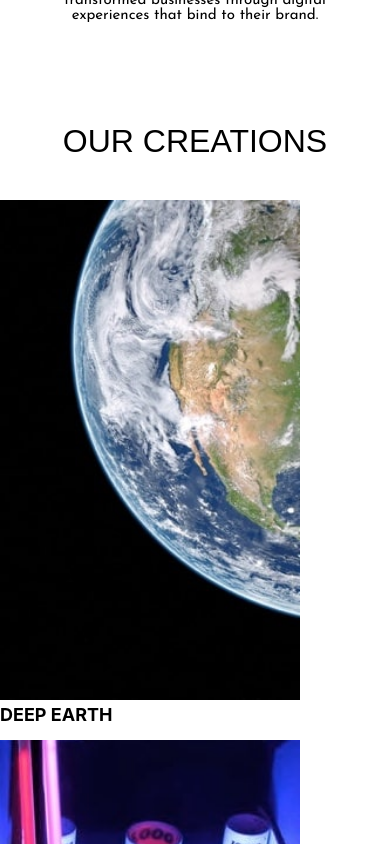
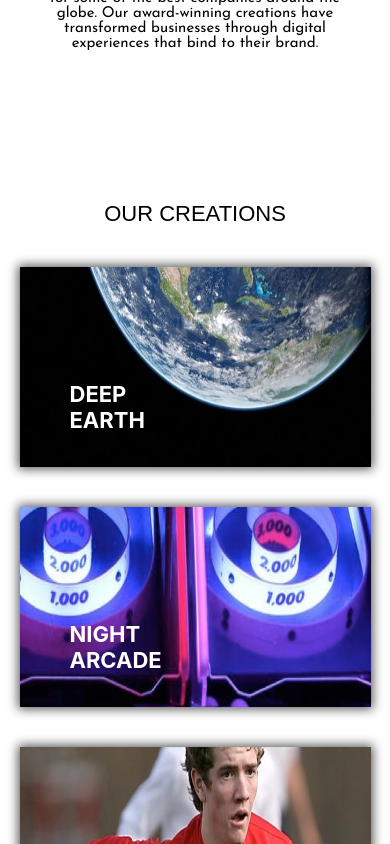
Before and after one commit to Arttutu/loopstudios, a React (Create React App) app: page / in a window 390 px wide. Shown: the part 1220-2064 px from the top of the page. Built offline with nearby package versions, Linux system fonts and the light colour scheme.

Commit message:
terminando a estilização daaas section nossas criaçao e  adicionando imagens mobile viaa json

```diff
--- a/src/Componentes/Botao/index.jsx
+++ b/src/Componentes/Botao/index.jsx
@@ -1,12 +1,19 @@
 import React from 'react'
 import { styled } from 'styled-components'
-import { cor2 } from '../UI/variaveis'
+import { cor1, cor2 } from '../UI/variaveis'
 const BotaoStyle = styled.button`
     border: 2px solid ${cor2};
     color: ${cor2};
     padding: 10px;
     width: 150px;
     border-radius: 5px;
+    font-size: 18px;
+    transition: 0.5s;
+
+    &:hover{
+      color: ${cor1};
+      background-color: ${cor2};
+    }
     @media (max-width:768px){
       display: none;
     }
--- a/src/Componentes/Card/index.jsx
+++ b/src/Componentes/Card/index.jsx
@@ -1,29 +1,55 @@
 import React from 'react'
 import { styled } from 'styled-components'
 import { cor1, cor2 } from '../UI/variaveis'
+
 const CardStyle = styled.div`
-
     width: 300px;
     height: 500px;
-    &:nth-child(-n + 8){
+    cursor: pointer;
+    color: ${cor1};
+    transition: 0.2s;
+    &:hover {
+        color: ${cor2}
+    }
+    &:nth-child(-n + 8) {
         margin-top: 40px;
     }
+    @media (max-width: 768px) {
+        width: 90%;
+        margin: 0 auto;
+        height: 200px;
+    }
 `
+
 const Img = styled.img`
     width: 100%;
     height: 100%;
     z-index: -1;
+    box-shadow: 0px 0px 10px 2px #000000a9;
+    transition: 0.2s;
+    &:hover {
+        opacity: 50%;
+    }
+    @media (max-width: 768px) {
+        content: url(${props => props.imgmobile});
+    }
+`
 
+const Nome = styled.h2`
+    width: 100px;
+    font-size: 22px;
+    position: relative;
+    top: -90px;
+    left: 50px;
+    font-weight: bolder;
+    transition: 0.5s;
 `
-const Nome = styled.h2`
-    color: ${cor2};
-    font-size: 18px;
-`
-export default function Card({img, titulo}) {
-  return (
-    <CardStyle>
-      <Img src={img} />
-      <Nome>{titulo}</Nome>
-    </CardStyle>
-  )
+
+export default function Card({ img, titulo, imgmobile }) {
+    return (
+        <CardStyle>
+            <Img src={img} imgmobile={imgmobile} alt={titulo} title={titulo} />
+            <Nome>{titulo}</Nome>
+        </CardStyle>
+    )
 }
--- a/src/Componentes/Criacao/card.json
+++ b/src/Componentes/Criacao/card.json
@@ -2,41 +2,49 @@
 
     {
         "image":  "./img/desktop/image-deep-earth.jpg",
+        "imageMobile": "./img/mobile/image-deep-earth.jpg",
         "titulo": "DEEP EARTH"
 
     },
     {
         "image":  "./img/desktop/image-night-arcade.jpg",
+        "imageMobile": "./img/mobile/image-night-arcade.jpg",
         "titulo": "NIGHT ARCADE"
 
     },
     {
         "image":  "./img/desktop/image-soccer-team.jpg",
+        "imageMobile": "./img/mobile/image-soccer-team.jpg",
         "titulo": "SOCCER TEAM VR"
 
     },
     {
         "image":  "./img/desktop/image-grid.jpg",
+        "imageMobile": "./img/mobile/image-grid.jpg",
         "titulo": "THE GRID"
 
     },
     {
         "image":  "./img/desktop/image-from-above.jpg",
+        "imageMobile": "./img/mobile/image-from-above.jpg",
         "titulo": "FROM UP ABOVE VR"
 
     },
     {
         "image":  "./img/desktop/image-pocket-borealis.jpg",
+        "imageMobile": "./img/mobile/image-pocket-borealis.jpg",
         "titulo": "POCKET BOREALIS"
 
     },
     {
         "image":  "./img/desktop/image-curiosity.jpg",
+        "imageMobile": "./img/mobile/image-curiosity.jpg",
         "titulo": "THE CURIOSITY"
 
     },
     {
         "image":  "./img/desktop/image-fisheye.jpg",
+        "imageMobile": "./img/mobile/image-fisheye.jpg",
         "titulo": "MAKE IT FISHEYE"
 
     }
--- a/src/Componentes/Criacao/index.jsx
+++ b/src/Componentes/Criacao/index.jsx
@@ -1,20 +1,24 @@
 import React from 'react'
-import { Box, Titulo } from '../UI'
+import { Box,  TituloSecundary } from '../UI'
 import Botao from '../Botao'
 import { styled } from 'styled-components'
 import card from  "./card.json"
 import Card from '../Card'
 const BoxCricacao = styled.section`
     display: flex;
-    justify-content: space-between;
+    align-items: center;
+    justify-content: space-around;
     @media (max-width:768px){
         justify-content: center;
     }
 `
 const BoxCard = styled.div`
   display: flex;
-  justify-content: space-between;
+  justify-content: space-around;
   flex-wrap: wrap;
+  @media (max-width:768px){
+        justify-content: center;
+    }
 
 `
 export default function Criacao() {
@@ -22,7 +26,7 @@ export default function Criacao() {
     <>
     <Box>
         <BoxCricacao>
-        <Titulo primary >OUR CREATIONS</Titulo>
+        <TituloSecundary primary>OUR CREATIONS</TituloSecundary>
         <Botao texto="SEE ALL"></Botao>
         </BoxCricacao>
         <BoxCard>
@@ -30,6 +34,8 @@ export default function Criacao() {
                     <Card
                     img={item.image}
                     titulo={item.titulo}
+                    imgmobile={item.imageMobile}
+                    key={item.titulo}
                     />
                     )
                 )}
--- a/src/Componentes/Separador/index.jsx
+++ b/src/Componentes/Separador/index.jsx
@@ -3,7 +3,7 @@ import { styled } from 'styled-components'
 
 const BoxSeparador = styled.div`
     width: 100%;
-   height: 100px;
+   height: 150px;
 `
 export default function Separador() {
   return (
--- a/src/Componentes/UI/index.jsx
+++ b/src/Componentes/UI/index.jsx
@@ -12,6 +12,17 @@ export const Titulo = styled.h1`
         font-size: 32px;
     }
 `
+export const TituloSecundary = styled.h2`
+    color: ${ (props) => props.primary ? cor2 : cor1};
+    font-family: ${font1};
+    font-weight: 100;
+    font-size:  32px;
+    margin: 0;
+
+    @media (max-width: 768px){
+        font-size: 22px;
+    }
+`
 export const Descricao = styled.p`
     color: ${cor2};
     font-family: ${font2};
```
Also changed, not shown: src/Componentes/Sobre/index.jsx (+2 -2 lines).
